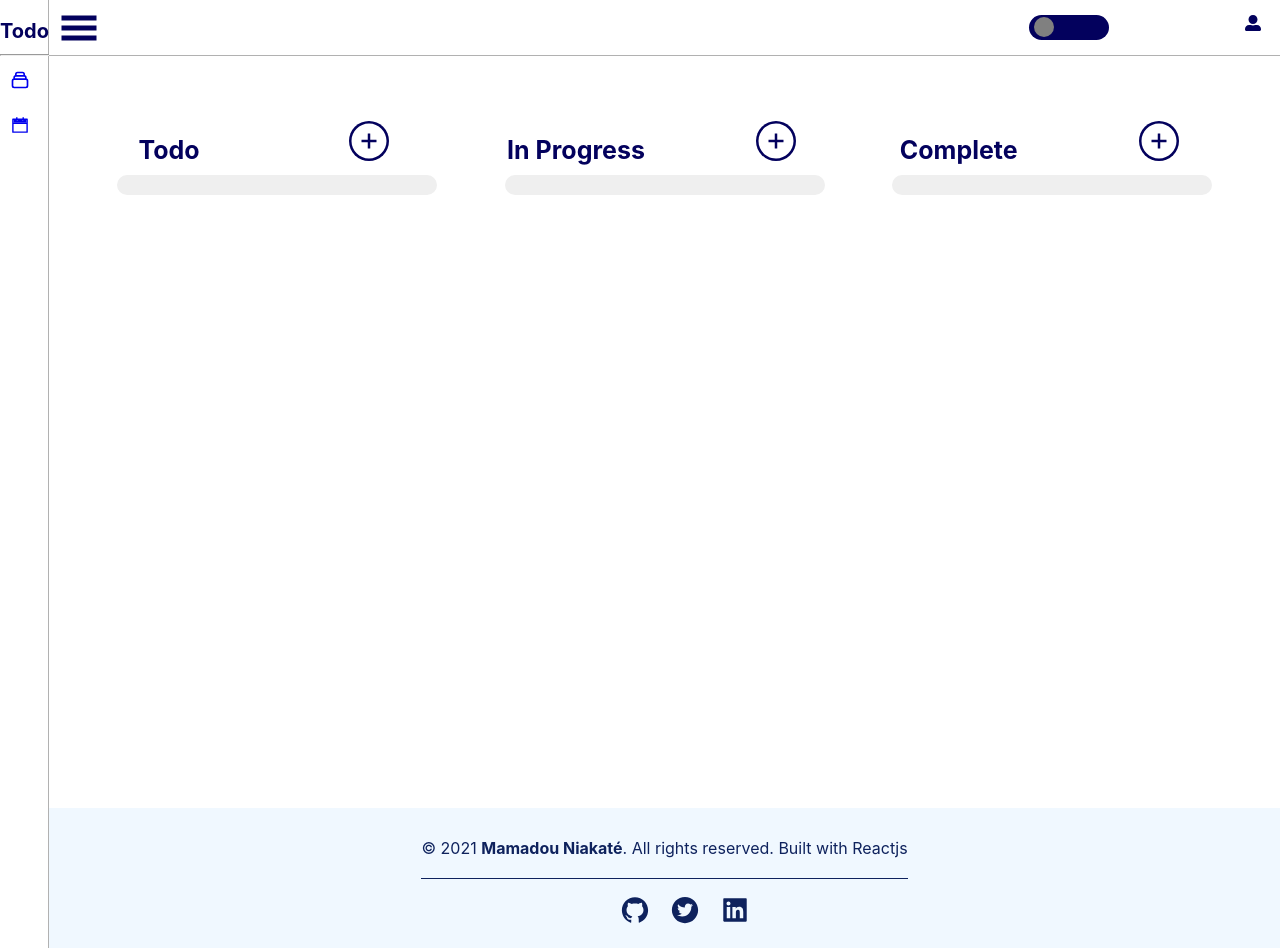
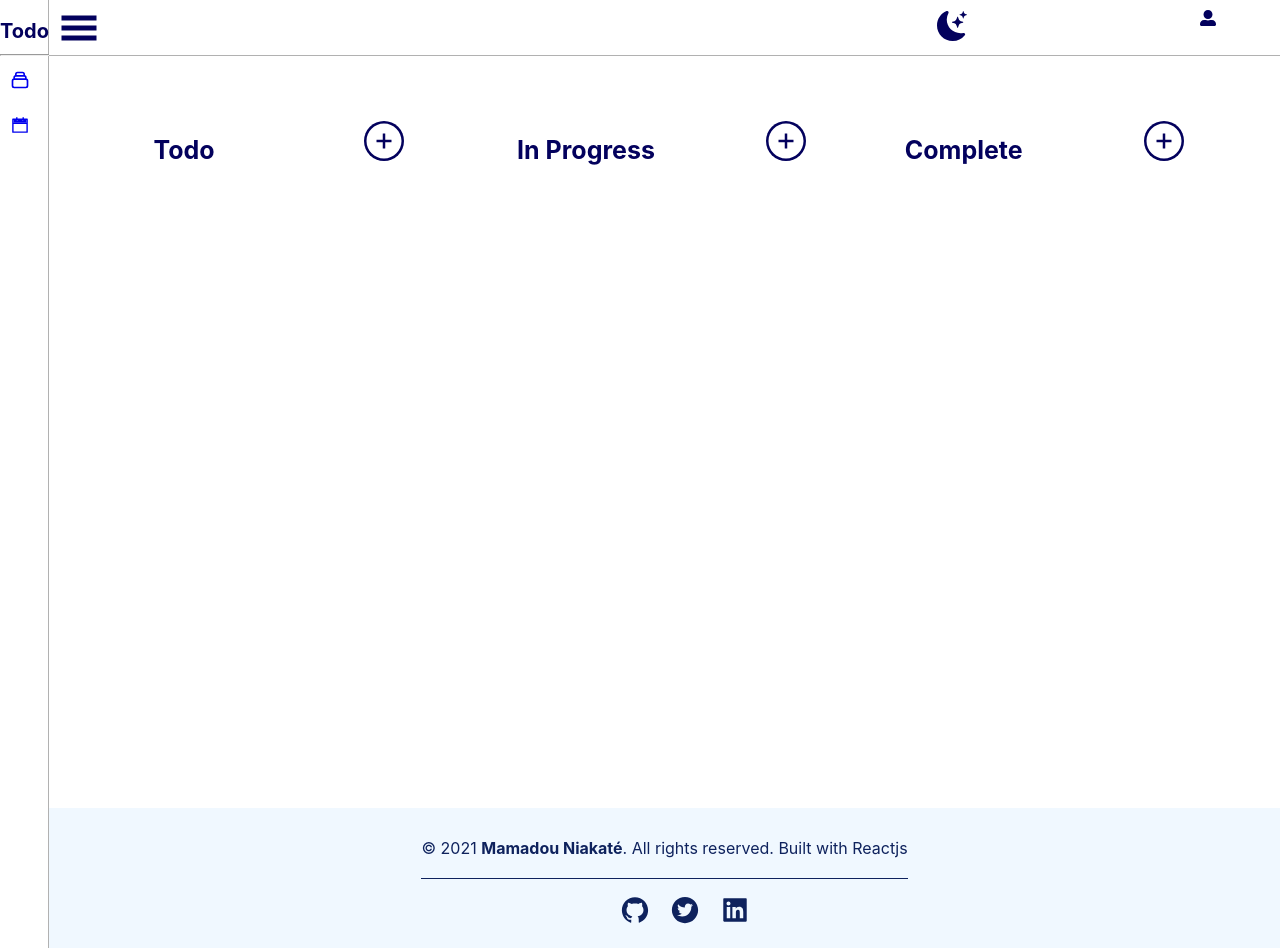
Before and after one commit to mamadou-niakate/TODO-List, a React (Create React App) app: page / in a window 1280 px wide. Built offline with nearby package versions, Linux system fonts and the light colour scheme.

Commit message:
changing theme switching logo

```diff
--- a/src/App.css
+++ b/src/App.css
@@ -77,6 +77,17 @@ div.content {
   list-style-type: none;
   color: #fff;
   font-weight: 900;
+  cursor: pointer;
+}
+
+.app-bar-dark-mode .nav-items .theme-switch-button {
+  background-color: transparent;
+  border: none;
+}
+
+.app-bar-dark-mode .nav-items .theme-switch-button .theme-switch-button-icon {
+  color: #f5e53a;
+  font-size: 30px;
   cursor: pointer;
 }
 
--- a/src/components/Appbar/index.css
+++ b/src/components/Appbar/index.css
@@ -28,6 +28,17 @@
   margin-left: 10px;
   color: #03015d;
   font-size: 40px;
+}
+
+.app-bar .nav-items .theme-switch-button {
+  background-color: transparent;
+  border: none;
+}
+
+.app-bar .nav-items .theme-switch-button .theme-switch-button-icon {
+  color: #03015d;
+  font-size: 30px;
+  cursor: pointer;
 }
 
 input[type="checkbox"] {
--- a/src/components/Appbar/index.js
+++ b/src/components/Appbar/index.js
@@ -4,6 +4,7 @@ import { AiOutlineClose } from 'react-icons/ai';
 import { FaUserAlt } from 'react-icons/fa';
 import './index.css';
 import { AppContext } from '../HOC';
+import { BsFillSunFill, BsMoonStarsFill} from 'react-icons/bs';
 
 function Appbar() {
     const {dispatcher, state} = useContext(AppContext);
@@ -32,8 +33,16 @@ function Appbar() {
                 </p>
             </div>
             <ul className="nav-items">
-                <input type="checkbox" id="switch" onChange={handleDarkMode}/>
-                <label htmlFor="switch">Toggle</label>
+                <button className="theme-switch-button" onClick={handleDarkMode}>
+                    {
+                        state.switchToDarkMode
+                            ?
+                                <BsFillSunFill className="theme-switch-button-icon" onClick={handleDarkMode}/>
+                            :   <BsMoonStarsFill className="theme-switch-button-icon" onClick={handleDarkMode}/>
+                    }
+                </button>
+                {/* <input type="checkbox" id="switch" onChange={handleDarkMode}/>
+                <label htmlFor="switch">Toggle</label> */}
                 <li> <FaUserAlt /> </li>
             </ul>
         </div>
--- a/src/components/Tasks/TaskCardList/index.css
+++ b/src/components/Tasks/TaskCardList/index.css
@@ -1,12 +1,13 @@
 .tasksCardList {
+  /* padding: 10px;
+  height: auto; */
   position: relative;
   display: flex;
   flex-direction: column;
   flex-wrap: wrap;
   width: 300px;
+  transition: 1s ease;
   border-radius: 10px;
-  padding: 10px;
-  height: auto;
 }
 
 .tasksCardList:hover {
```
